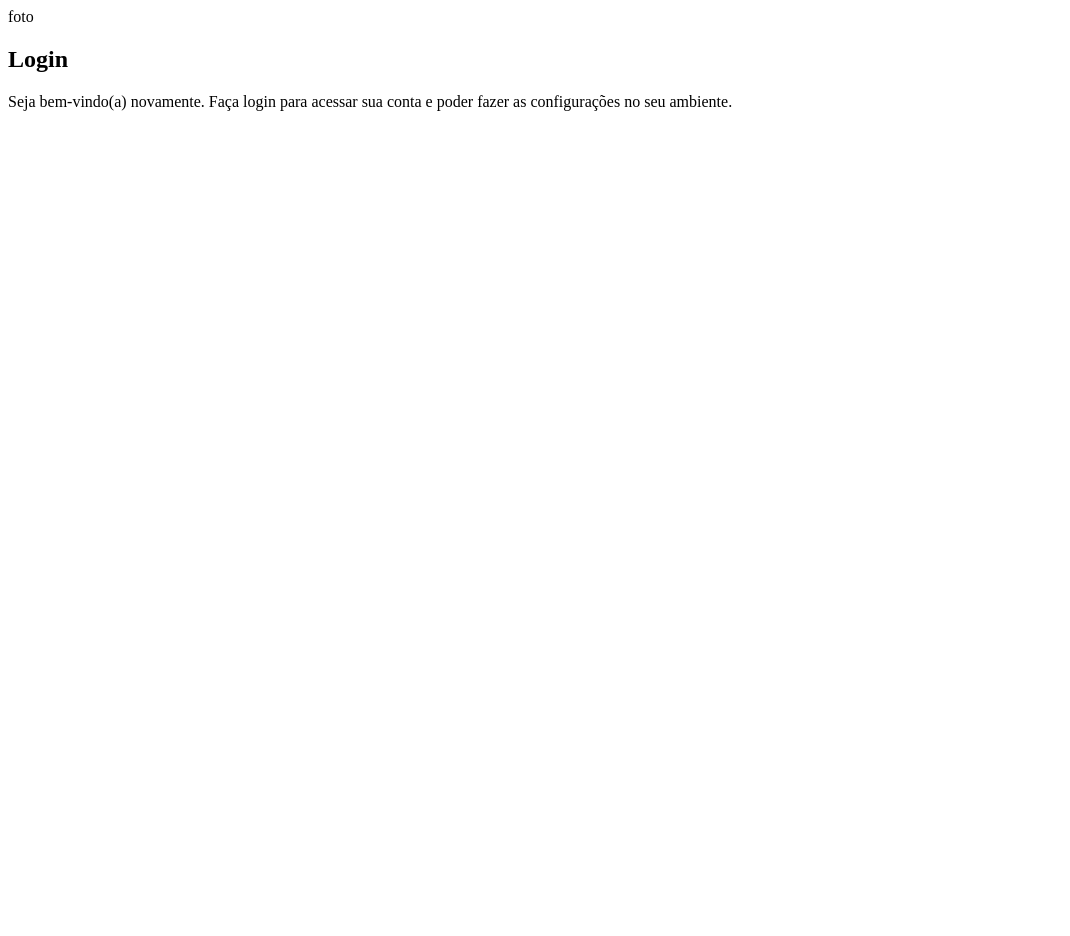
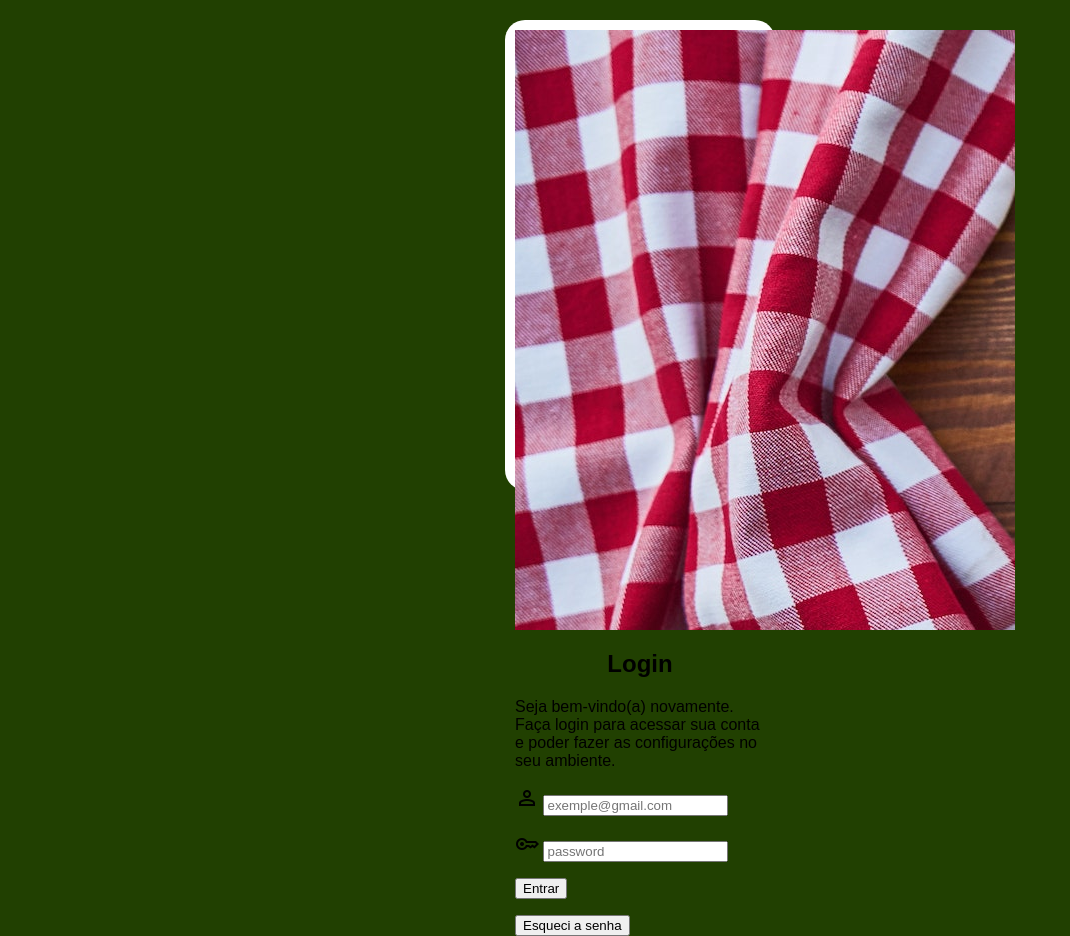
Before and after one commit to camilaserrani/projeto-login, a plain HTML site: page index.html in a window 1280 px wide. Shown: the whole page, without its empty margins (0-1070 px from the left). Before the commit the page ends 800 px from the top, so only its background shows below. Drawn offline with nearby package versions, Linux system fonts and the light colour scheme.

Commit message:
inicialização do projeto

```diff
--- /dev/null
+++ b/estilos/media-queries.css
@@ -0,0 +1 @@
+@charset "UTF-8";
--- a/estilos/style.css
+++ b/estilos/style.css
@@ -1,3 +1,42 @@
 @charset "UTF-8";
 
-/* Paleta de cores */
+/* Paleta de cores
+    #8C0436 rosa
+    #BACDD9 cinza
+    #214001 verde
+    #467302 verde claro
+    #73463C marrom
+*/
+
+/* Modo mobile first */
+
+*{
+    font-family: Arial, Helvetica, sans-serif;
+}
+
+html, body {
+    background-color:#214001;
+    height: 100vh;
+}
+
+main {
+   background-color: white;
+   position:relative;
+   width: 250px;
+   height: 450px;
+   margin: auto;
+   margin-top: 20px;
+   border-radius: 20px;
+   padding: 10px;
+}
+
+#imagem {
+    background: url(../imagens/gastronomia.jpg) no-repeat;
+    width: 500px;
+    height: 600px;
+
+}
+
+#formulario > h1 {
+    text-align: center;
+}
--- a/index.html
+++ b/index.html
@@ -5,18 +5,41 @@
     <meta http-equiv="X-UA-Compatible" content="IE=edge">
     <meta name="viewport" content="width=device-width, initial-scale=1.0">
     <title>Login</title>
-    <link rel="stylesheet" href="estilos/style.css">
+    <link rel="stylesheet" href="https://fonts.googleapis.com/css2?family=Material+Symbols+Outlined:opsz,wght,FILL,GRAD@48,400,0,0" />
+    <link rel="stylesheet" href="https://fonts.googleapis.com/css2?family=Material+Symbols+Outlined:opsz,wght,FILL,GRAD@48,400,0,0"/>
+    <link rel="stylesheet" href="estilos/style.css" media="all">
+    <link rel="stylesheet" href="estilos/media-queries.css">
 </head>
 <body>
     <main>
         <section id="login">
             <div id="imagem">
-                foto
+
             </div>
             <div id="formulario">
                 <h1>Login</h1>
                 <p>Seja bem-vindo(a) novamente. Faça login para acessar sua conta e poder fazer as configurações no seu ambiente.</p>
-                <form action="login.php" method="post">
+                <form action="login.php" method="post" autocomplete="on">
+                    <p>
+                        <span class="material-symbols-outlined">
+                            person
+                        </span>
+                        <label for="imail"></label>
+                        <input type="email" name="email" id="imail" required minlength="5" maxlength="30" size="20"
+                        placeholder="exemple@gmail.com">
+                    </p>
+                    <p>
+                        <span class="material-symbols-outlined">
+                            key
+                        </span>
+                        <label for="isen"></label>
+                        <input type="password" name="sen" id="isen" required minlength="8" maxlength="20" size="20" placeholder="password"
+                        autocomplete="current-password">
+                    </p>
+                    <p>
+                     <input type="submit" value="Entrar">
+                    </p>
+                    <p><input type="submit" value="Esqueci a senha"></p>
 
                 </form>
             </div>
```
